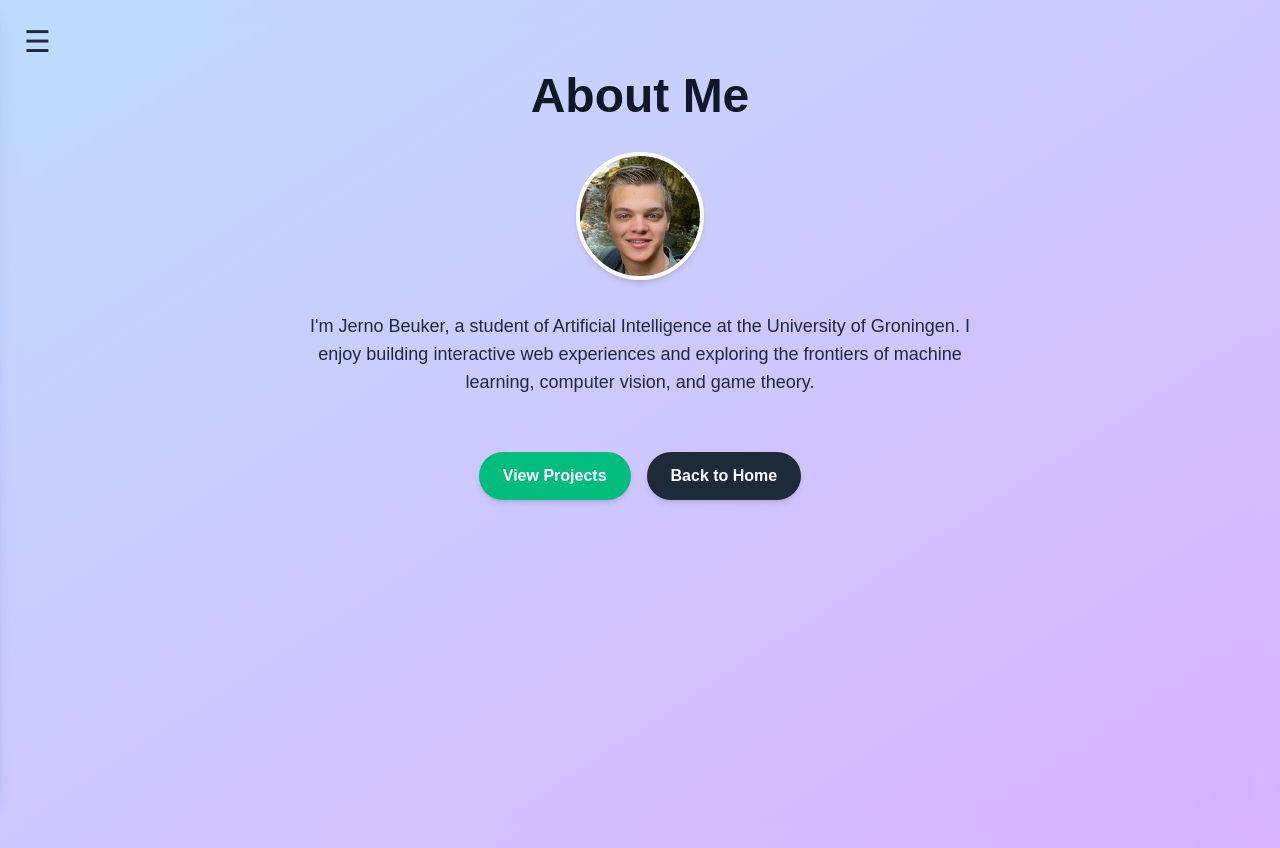
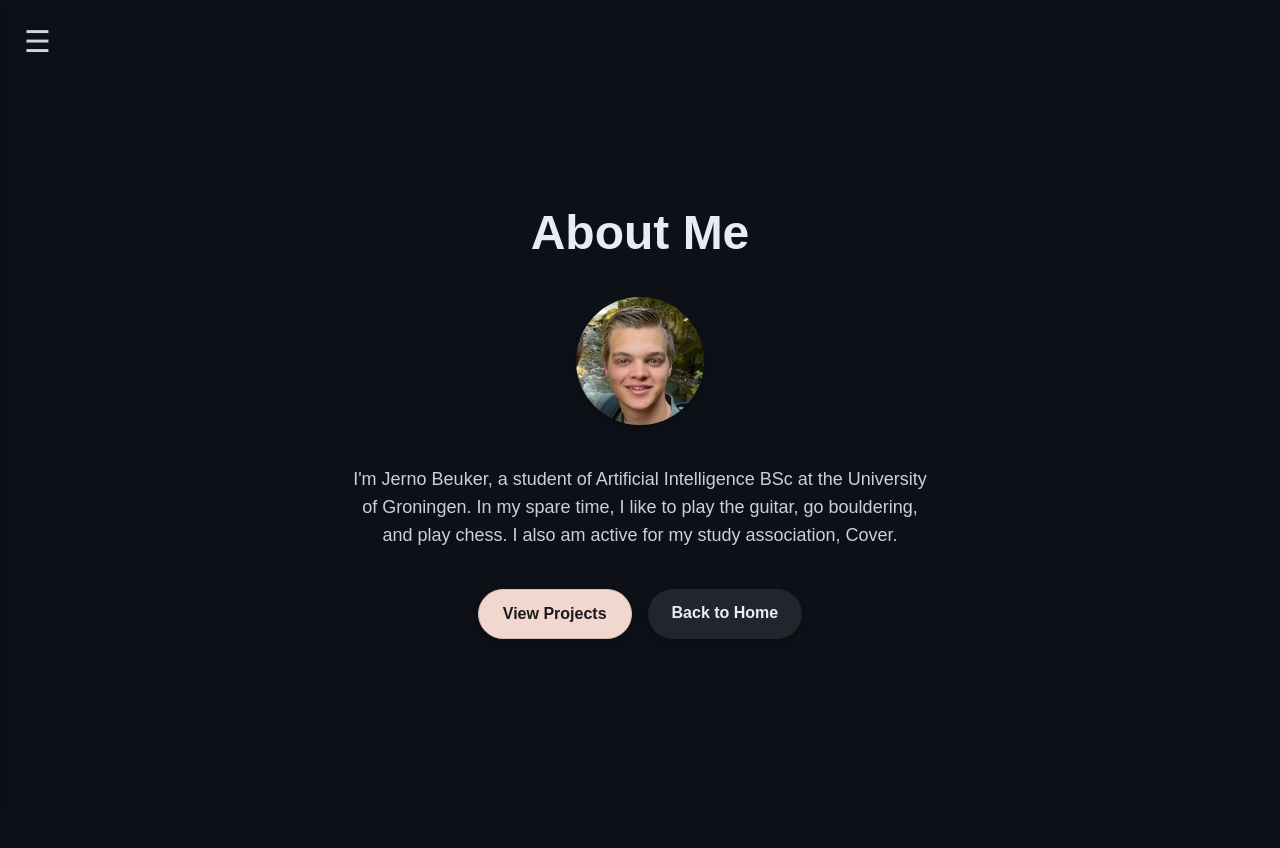
Before and after one commit to JernoBeuker0/Website, a Next.js app: page /about in a window 1280 px wide. Built offline with nearby package versions, Linux system fonts and the light colour scheme.

Commit message:
Changing style to dark theme

```diff
--- a/app/SidebarShell.tsx
+++ b/app/SidebarShell.tsx
@@ -21,7 +21,7 @@ export default function SidebarShell({ children }: { children: React.ReactNode }
     <>
       {/* Burger button */}
       <button
-        className="fixed top-4 left-4 z-50 p-2 text-3xl text-gray-800 hover:text-blue-600 transition-colors"
+        className="fixed top-4 left-4 z-50 p-2 text-3xl text-gray-300 hover:text-blue-500 transition-colors"
         onClick={() => setMenuOpen((prev) => !prev)}
       >
         ☰
@@ -37,7 +37,7 @@ export default function SidebarShell({ children }: { children: React.ReactNode }
 
       {/* Sidebar */}
       <div
-        className={`fixed top-0 left-0 h-full w-1/5 min-w-[200px] bg-white rounded-r-lg shadow-lg p-6 z-40 transform transition-transform duration-300 ${
+        className={`fixed top-0 left-0 h-full w-1/5 min-w-[200px] bg-[#161B22] text-[#E6EDF3] rounded-r-lg shadow-lg p-6 z-40 transform transition-transform duration-300 ${
           menuOpen ? 'translate-x-0' : '-translate-x-full'
         }`}
       >
@@ -55,8 +55,8 @@ export default function SidebarShell({ children }: { children: React.ReactNode }
                     onClick={handleLinkClick}
                     className={`transition-all duration-300 transform ${
                       isActive
-                        ? 'text-xl text-black font-bold bg-gray-200 rounded-md px-3 py-2'
-                        : 'text-xl text-gray-700 font-semibold hover:text-black hover:scale-105'
+                        ? 'text-xl text-[#E6EDF3] font-bold bg-[#30363D] rounded-md px-3 py-2'
+                        : 'text-xl text-[#8B949E] font-semibold hover:text-[#E6EDF3] hover:scale-105'
                     }`}
                   >
                     {link.label}
@@ -77,8 +77,8 @@ export default function SidebarShell({ children }: { children: React.ReactNode }
                   onClick={handleLinkClick}
                   className={`transition-all duration-300 transform ${
                     isActive
-                      ? 'text-xl text-black font-bold bg-gray-200 rounded-md px-3 py-2'
-                      : 'text-xl text-gray-700 font-semibold hover:text-black hover:scale-105'
+                      ? 'text-xl text-[#E6EDF3] font-bold bg-[#30363D] rounded-md px-3 py-2'
+                      : 'text-xl text-[#8B949E] font-semibold hover:text-[#E6EDF3] hover:scale-105'
                   }`}
                 >
                   {link.label}
@@ -90,7 +90,7 @@ export default function SidebarShell({ children }: { children: React.ReactNode }
       </div>
 
       {/* Page content */}
-      <main className="min-h-screen w-full bg-gradient-to-br from-blue-200 to-purple-300 p-6">
+      <main className="min-h-screen w-full bg-[#0D1117] p-6">
         {children}
       </main>
     </>
--- a/app/about/page.tsx
+++ b/app/about/page.tsx
@@ -1,54 +1,54 @@
-'use client';
+"use client";
 import Image from "next/image";
 import Link from "next/link";
 import { motion } from 'framer-motion';
 
 export default function AboutPage() {
   return (
-    <div className="min-h-screen bg-gradient-to-br from-blue-200 to-purple-300 text-gray-900 px-4 py-12">
-      <div className="max-w-4xl mx-auto flex flex-col items-center text-center gap-8">
+    <div className="min-h-screen bg-[#0D1117] text-[#E6EDF3] px-4 py-12 flex items-center justify-center">
+      <div className="max-w-3xl w-full text-center flex flex-col items-center gap-10">
         <motion.h1
           initial={{ opacity: 0, y: -20 }}
           animate={{ opacity: 1, y: 0 }}
           transition={{ duration: 0.6 }}
-          className="text-5xl font-bold"
+          className="text-5xl font-bold text-[#E6EDF3]"
         >
           About Me
         </motion.h1>
 
         <Image
-          src="/Mee.jpeg"
-          alt="Profile"
-          width={128}
-          height={128}
-          className="rounded-full object-cover border-4 border-white shadow-md"
+            src="/Mee.jpeg"
+            alt="Profile picture"
+            width={128}
+            height={128}
+            className="rounded-full object-cover w-32 h-32 shadow-md"
         />
 
         <motion.p
           initial={{ opacity: 0, y: 20 }}
           animate={{ opacity: 1, y: 0 }}
           transition={{ duration: 0.8, delay: 0.3 }}
-          className="text-lg max-w-2xl text-gray-800"
+          className="text-lg text-[#C9D1D9] max-w-xl"
         >
-          I'm Jerno Beuker, a student of Artificial Intelligence at the University of Groningen. I enjoy building interactive web experiences and exploring the frontiers of machine learning, computer vision, and game theory.
+          I'm Jerno Beuker, a student of Artificial Intelligence BSc at the University of Groningen. In my spare time, I like to play the guitar, go bouldering, and play chess. I also am active for my study association, Cover.
         </motion.p>
 
         <motion.div
           initial={{ opacity: 0 }}
           animate={{ opacity: 1 }}
           transition={{ delay: 0.5 }}
-          className="flex flex-wrap justify-center gap-4 mt-6"
+          className="flex flex-wrap justify-center gap-4"
         >
           <Link
             href="/projects"
-            className="px-6 py-3 bg-emerald-500 hover:bg-emerald-600 text-white rounded-full font-semibold shadow-md hover:shadow-lg transition-all duration-300"
+            className="px-6 py-3 bg-[#F1D7CE] text-[#1A1A1A] border border-[#D4BFB8] hover:ring-2 hover:ring-blue-500 rounded-full font-semibold shadow-md hover:shadow-lg transition-all duration-300"
           >
             View Projects
           </Link>
 
           <Link
             href="/"
-            className="px-6 py-3 bg-gray-800 hover:bg-gray-900 text-white rounded-full font-semibold shadow-md hover:shadow-lg transition-all duration-300"
+            className="px-6 py-3 bg-[#21262D] hover:bg-[#30363D] text-[#E6EDF3] rounded-full font-semibold shadow-md hover:shadow-lg transition-all duration-300 hover:ring-2 hover:ring-blue-500"
           >
             Back to Home
           </Link>
--- a/app/page.tsx
+++ b/app/page.tsx
@@ -1,4 +1,4 @@
-'use client';
+"use client";
 import Image from "next/image";
 import ContactButton from "./components/ContactButton";
 import { motion } from 'framer-motion';
@@ -37,12 +37,12 @@ export default function Home() {
             whileInView={{ opacity: 1, y: 0 }}
             viewport={{ once: true }}
             transition={{ duration: 0.5 }}
-            className="w-64 h-64 rounded-xl bg-[#1E2329] text-[#E6EDF3] shadow-lg hover:shadow-2xl hover:scale-105 transition-all duration-300 relative overflow-hidden"
+            className="w-64 h-64 rounded-xl bg-[#F1D7CE] text-[#1A1A1A] shadow-lg hover:shadow-2xl hover:scale-105 transition-all duration-300 relative overflow-hidden border border-[#D4BFB8]"
           >
-            <div className="absolute inset-0 bg-[url('/noise.svg')] bg-no-repeat bg-cover opacity-5 pointer-events-none" />
+            <div className="absolute inset-0 bg-[url('/noise.svg')] bg-no-repeat bg-cover opacity-10 pointer-events-none" />
             <div className="flex flex-col justify-between h-full p-5">
               <h2 className="text-2xl font-semibold">About Me</h2>
-              <p className="text-sm text-[#8B949E] mt-auto">
+              <p className="text-sm text-[#332F2E] mt-auto">
                 Learn about my academic background, interests, and more.
               </p>
             </div>
@@ -55,12 +55,12 @@ export default function Home() {
             whileInView={{ opacity: 1, y: 0 }}
             viewport={{ once: true }}
             transition={{ duration: 0.5, delay: 0.2 }}
-            className="w-64 h-64 rounded-xl bg-[#1E2329] text-[#E6EDF3] shadow-lg hover:shadow-2xl hover:scale-105 transition-all duration-300 relative overflow-hidden"
+            className="w-64 h-64 rounded-xl bg-[#F1D7CE] text-[#1C1C1C] shadow-lg hover:shadow-2xl hover:scale-105 transition-all duration-300 relative overflow-hidden border border-[#D4BFB8]"
           >
-            <div className="absolute inset-0 bg-[url('/noise.svg')] bg-no-repeat bg-cover opacity-5 pointer-events-none" />
+            <div className="absolute inset-0 bg-[url('/noise.svg')] bg-no-repeat bg-cover opacity-10 pointer-events-none" />
             <div className="flex flex-col justify-between h-full p-5">
               <h2 className="text-2xl font-semibold">Projects</h2>
-              <p className="text-sm text-[#8B949E] mt-auto">
+              <p className="text-sm text-[#3A3A3A] mt-auto">
                 Explore my work with React, Python, and machine learning.
               </p>
             </div>
@@ -70,7 +70,12 @@ export default function Home() {
         {/* Contact Section */}
         <section>
           <div className="flex flex-col sm:flex-row justify-center items-center gap-4">
-            <ContactButton />
+            <a
+              href="mailto:jerno@example.com"
+              className="px-6 py-3 bg-[#F1D7CE] text-[#1A1A1A] border border-[#D4BFB8] hover:ring-2 hover:ring-blue-500 rounded-full font-semibold shadow-md hover:shadow-lg transition-all duration-300"
+            >
+              Contact Me
+            </a>
             <a
               href="https://github.com/jernobeuker0"
               target="_blank"
@@ -83,9 +88,9 @@ export default function Home() {
         </section>
       </main>
 
-      <footer className="mt-20 text-[#8B949E] text-sm">
+      {/* <footer className="mt-20 text-[#8B949E] text-sm">
         © 2025 Jerno Beuker. Built with ❤️ using Next.js.
-      </footer>
+      </footer> */}
     </div>
   );
 }
```
Also changed, not shown: app/projects/page.tsx (+9 -11 lines).
